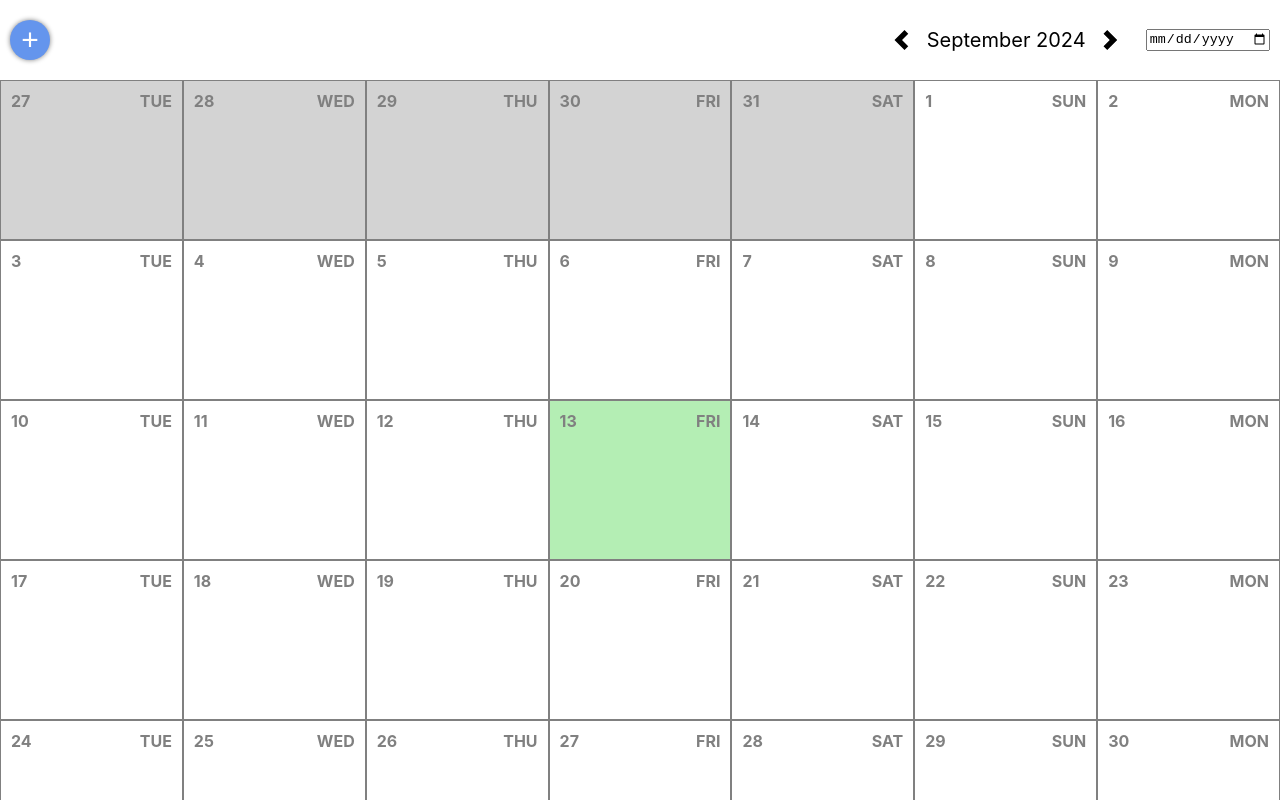
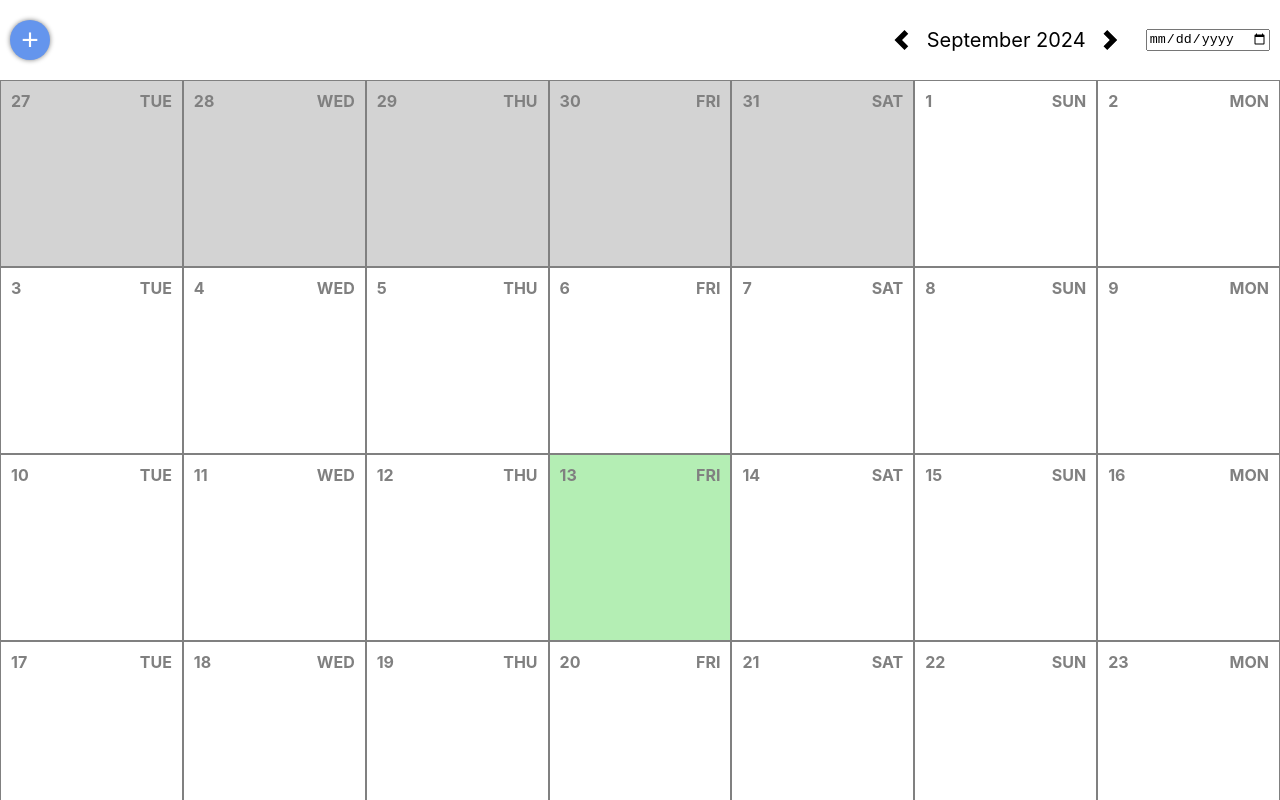
Before and after one commit to LadeMor/calendar-task, a React (Create React App) app: page / in a window 1280 px wide. Shown: the top 800 px of the page. Built offline with nearby package versions, Linux system fonts and the light colour scheme.

Commit message:
Completed task creating, rendering tasks on dates

```diff
--- a/src/pages/Main.css
+++ b/src/pages/Main.css
@@ -81,6 +81,10 @@ header{
     border: 1px solid gray;
     position: relative;
     transition: .3s;
+    padding-top: 35px;
+    padding-left: 5px;
+    padding-right: 5px;
+    padding-bottom: 30px;
 }
 
 .date-block:hover{
@@ -192,3 +196,35 @@ header{
 .create-task button:hover{
     background-color: grey;
 }
+
+/*****************************************************************************************/
+
+.task-list{
+
+    height: 120px;
+    box-sizing: border-box;
+    padding: 5px;
+    overflow: scroll;
+    scrollbar-width: none;
+    display: flex;
+    flex-direction: column;
+    gap: 10px;
+}
+
+.task-list::-webkit-scrollbar {
+    display: none;
+}
+
+.task-item{
+    background-color: lightblue;
+    border-radius: 3px;
+    padding: 3px;
+    display: flex;
+    justify-content: space-between;
+    align-items: center;
+}
+
+
+.task-item p{
+    margin: 0;
+}
--- a/src/pages/Main.tsx
+++ b/src/pages/Main.tsx
@@ -14,7 +14,8 @@ import cross from "../assets/icons/cross.svg";
 interface MonthDay {
     dayNum: number,
     isCurrentMonth: boolean,
-    date: Date
+    date: Date,
+    dayTasks: TaskData[]
 }
 
 interface TaskData{
@@ -60,6 +61,7 @@ const Main = () => {
         if(data){
             const jsonData = JSON.parse(data);
             setTaskList(jsonData);
+
         }else{
             setTaskList([]);
         }
@@ -90,21 +92,32 @@ const Main = () => {
             monthArr.push({
                 dayNum: startCountFromPrevMonth + 1,
                 isCurrentMonth: false,
-                date: new Date(yearOfPreviousMonth, previousMonth, startCountFromPrevMonth + 1)
+                date: new Date(yearOfPreviousMonth, previousMonth, startCountFromPrevMonth + 1),
+                dayTasks: taskList.filter(t => new Date(t.date).getDate() == startCountFromPrevMonth + 1 &&
+                new Date(t.date).getMonth() == previousMonth &&
+                new Date(t.date).getFullYear() == yearOfPreviousMonth)
             });
             startCountFromPrevMonth++;
         }
+
 
         for (let i = 1; i <= amountOfDaysInCurrentMonth; i++) {
             monthArr.push({
                 dayNum: i,
                 isCurrentMonth: true,
-                date: new Date(date.getFullYear(), date.getMonth(), i)
+                date: new Date(date.getFullYear(), date.getMonth(), i),
+                dayTasks: taskList.filter(t => new Date(t.date).getDate() ==  i &&
+                new Date(t.date).getMonth() == date.getMonth() &&
+                new Date(t.date).getFullYear() == date.getFullYear())
             });
         }
 
         setCurrentMonthArray(monthArr);
     }
+
+    useEffect(() => {
+        console.log(currentMonthArray);
+    }, [currentMonthArray])
 
     const selectDayColorTheme = (date: Date, currentMonth: boolean): string => {
         const today = new Date();
@@ -152,8 +165,8 @@ const Main = () => {
         currentHours,
         currentMinutes,
         currentSeconds,
-        currentMilliseconds]);
-
+        currentMilliseconds,
+        taskList]);
 
     const onDatePickerChange = (e:React.ChangeEvent<HTMLInputElement>) => {
         e.preventDefault();
@@ -166,22 +179,29 @@ const Main = () => {
     }
 
     const onCreateTaskSubmit = async (e:React.FormEvent<HTMLFormElement>) => {
-        e.preventDefault();
 
         const {title, time, date, description} = taskData;
 
         if(title != "" &&
-            time != "" &&
             date != "" &&
             description != ""
         ){
             await setTaskList([...taskList, taskData]);
+            setTaskData({
+                title:"",
+                description: "",
+                date: "",
+                time: "",
+            })
+
+            setIsModuleOpen(false);
         }
     }
 
     useEffect(() => {
-        console.log(taskList);
-        localStorage.setItem("TaskList", JSON.stringify(taskList));
+        if(taskList.length > 0){
+            localStorage.setItem("TaskList", JSON.stringify(taskList));
+        }
     }, [taskList])
 
     const moduleWindowOpen = (data?: Partial<TaskData> ) => {
@@ -223,6 +243,14 @@ const Main = () => {
                         onClick={() => moduleWindowOpen({date: item.date.toString()})}>
                             <h4 className="week-day-num">{item.dayNum}</h4>
                             <h4 className="week-day-label">{dayOfWeekSelect(item.date.getDay())}</h4>
+                            <div className="task-list">
+                                {item.dayTasks.length > 0 && item.dayTasks.map(task => (
+                                    <div className="task-item">
+                                        <p style={{fontWeight:"bold"}}>{task.title}</p>
+                                        <p>{task.time.length > 0 && task.time}</p>
+                                    </div>
+                                ))}
+                            </div>
                         </div>
                     ))}
                 </div>
```
